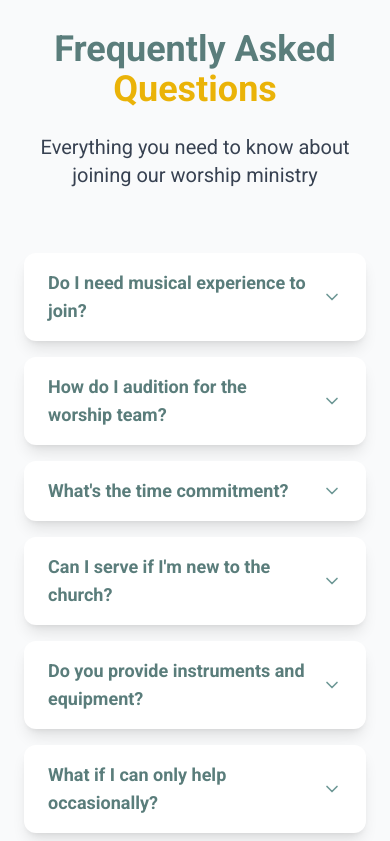
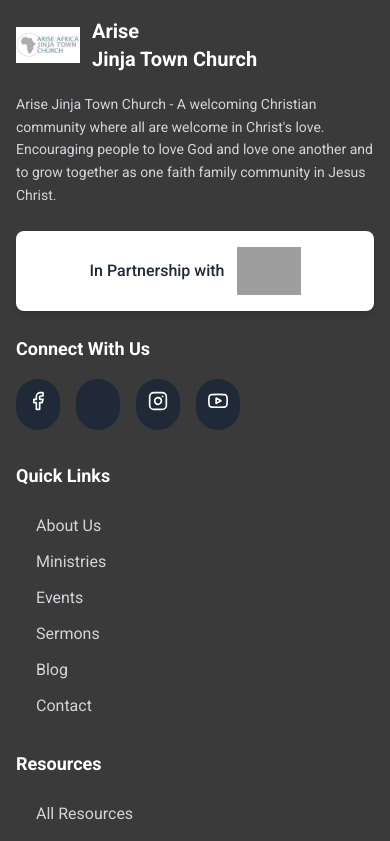
Before and after one commit to Shakesdigital/jtc, a React (Create React App) app: page /ministries/worship-ministry in a window 390 px wide. Shown: the part 8200-9041 px from the top of the page. Built offline with nearby package versions, Linux system fonts and the light colour scheme; grey boxes are pictures that could not be loaded; some icons are missing.

Commit message:
feat: Remove FAQ section from worship ministry landing page
🤖 Generated with [Claude Code](https://claude.com/claude-code)

Co-Authored-By: Claude <noreply@anthropic.com>

```diff
--- a/src/pages/WorshipMinistry.js
+++ b/src/pages/WorshipMinistry.js
@@ -11,8 +11,6 @@ import {
   FiHeart,
   FiStar,
   FiSend,
-  FiChevronDown,
-  FiChevronUp,
   FiMail,
   FiPhone,
   FiCalendar,
@@ -31,7 +29,6 @@ const WorshipMinistry = () => {
     message: ''
   });
   const [formSubmitted, setFormSubmitted] = useState(false);
-  const [expandedFAQ, setExpandedFAQ] = useState(null);
 
 
   // Team roles and opportunities
@@ -117,33 +114,6 @@ const WorshipMinistry = () => {
     }
   ];
 
-  // FAQ data
-  const faqs = [
-    {
-      question: "Do I need musical experience to join?",
-      answer: "While musical ability is helpful, we welcome all skill levels! We provide mentoring, training, and opportunities to grow. What matters most is a heart for worship and willingness to serve."
-    },
-    {
-      question: "How do I audition for the worship team?",
-      answer: "Simply fill out our volunteer form and attend one of our monthly audition sessions. We'll have you play/sing a song of your choice and chat about your heart for worship ministry."
-    },
-    {
-      question: "What's the time commitment?",
-      answer: "Team members typically serve 2-3 Sundays per month, attend weekly rehearsals on Wednesday evenings (7-9 PM), and participate in special services and events."
-    },
-    {
-      question: "Can I serve if I'm new to the church?",
-      answer: "We love welcoming new members! We recommend attending services for a few weeks to get familiar with our worship style, then joining our team is a great way to get connected."
-    },
-    {
-      question: "Do you provide instruments and equipment?",
-      answer: "Yes! We provide all major instruments (drums, keyboards, guitars, mics) and sound equipment. You're welcome to bring your own instruments if you prefer."
-    },
-    {
-      question: "What if I can only help occasionally?",
-      answer: "That's perfectly fine! We have opportunities for regular team members and occasional volunteers. Every contribution is valuable in creating meaningful worship experiences."
-    }
-  ];
 
   // Handle form submission
   const handleFormSubmit = (e) => {
@@ -168,10 +138,6 @@ const WorshipMinistry = () => {
     }));
   };
 
-  // Toggle FAQ
-  const toggleFAQ = (index) => {
-    setExpandedFAQ(expandedFAQ === index ? null : index);
-  };
 
   return (
     <div className="min-h-screen bg-white">
@@ -626,77 +592,6 @@ const WorshipMinistry = () => {
         </div>
       </section>
 
-      {/* FAQs Section */}
-      <section className="py-20 bg-gray-50">
-        <div className="max-w-4xl mx-auto px-6">
-          <div className="text-center mb-16">
-            <motion.div
-              initial={{ opacity: 0, y: 20 }}
-              whileInView={{ opacity: 1, y: 0 }}
-              transition={{ duration: 0.8 }}
-              viewport={{ once: true }}
-            >
-              <h2 className="text-4xl md:text-5xl font-bold text-church-sage-dark mb-6">
-                Frequently Asked <span className="text-yellow-500">Questions</span>
-              </h2>
-              <p className="text-xl text-gray-700">
-                Everything you need to know about joining our worship ministry
-              </p>
-            </motion.div>
-          </div>
-
-          <div className="space-y-4">
-            {faqs.map((faq, index) => (
-              <motion.div
-                key={index}
-                initial={{ opacity: 0, y: 20 }}
-                whileInView={{ opacity: 1, y: 0 }}
-                transition={{ duration: 0.6, delay: index * 0.1 }}
-                viewport={{ once: true }}
-                className="bg-white rounded-xl shadow-lg overflow-hidden"
-              >
-                <button
-                  onClick={() => toggleFAQ(index)}
-                  className="w-full px-6 py-4 text-left flex items-center justify-between hover:bg-church-sage/10 transition-colors duration-200"
-                >
-                  <h3 className="text-lg font-semibold text-church-sage-dark pr-4">
-                    {faq.question}
-                  </h3>
-                  {expandedFAQ === index ? (
-                    <FiChevronUp className="w-5 h-5 text-church-sage flex-shrink-0" />
-                  ) : (
-                    <FiChevronDown className="w-5 h-5 text-church-sage flex-shrink-0" />
-                  )}
-                </button>
-
-                {expandedFAQ === index && (
-                  <motion.div
-                    initial={{ opacity: 0, height: 0 }}
-                    animate={{ opacity: 1, height: 'auto' }}
-                    exit={{ opacity: 0, height: 0 }}
-                    className="px-6 pb-4"
-                  >
-                    <p className="text-gray-700 leading-relaxed">
-                      {faq.answer}
-                    </p>
-                  </motion.div>
-                )}
-              </motion.div>
-            ))}
-          </div>
-
-          <div className="text-center mt-12">
-            <p className="text-gray-700 mb-4">Have more questions?</p>
-            <Link
-              to="/contact"
-              className="bg-church-sage hover:bg-church-sage-dark text-white font-bold px-8 py-3 rounded-lg transition-all duration-300 inline-flex items-center"
-            >
-              <FiMail className="w-4 h-4 mr-2" />
-              Contact Our Worship Team
-            </Link>
-          </div>
-        </div>
-      </section>
     </div>
   );
 };
```
